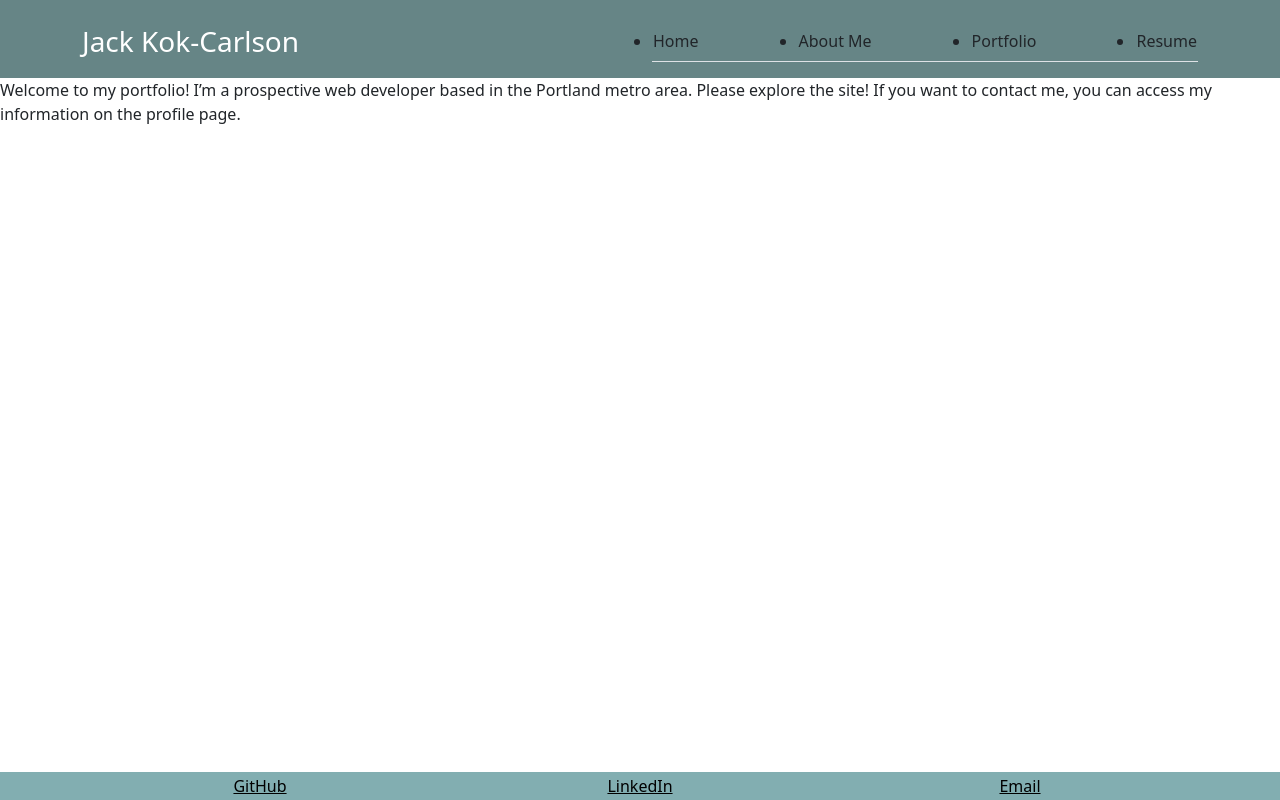
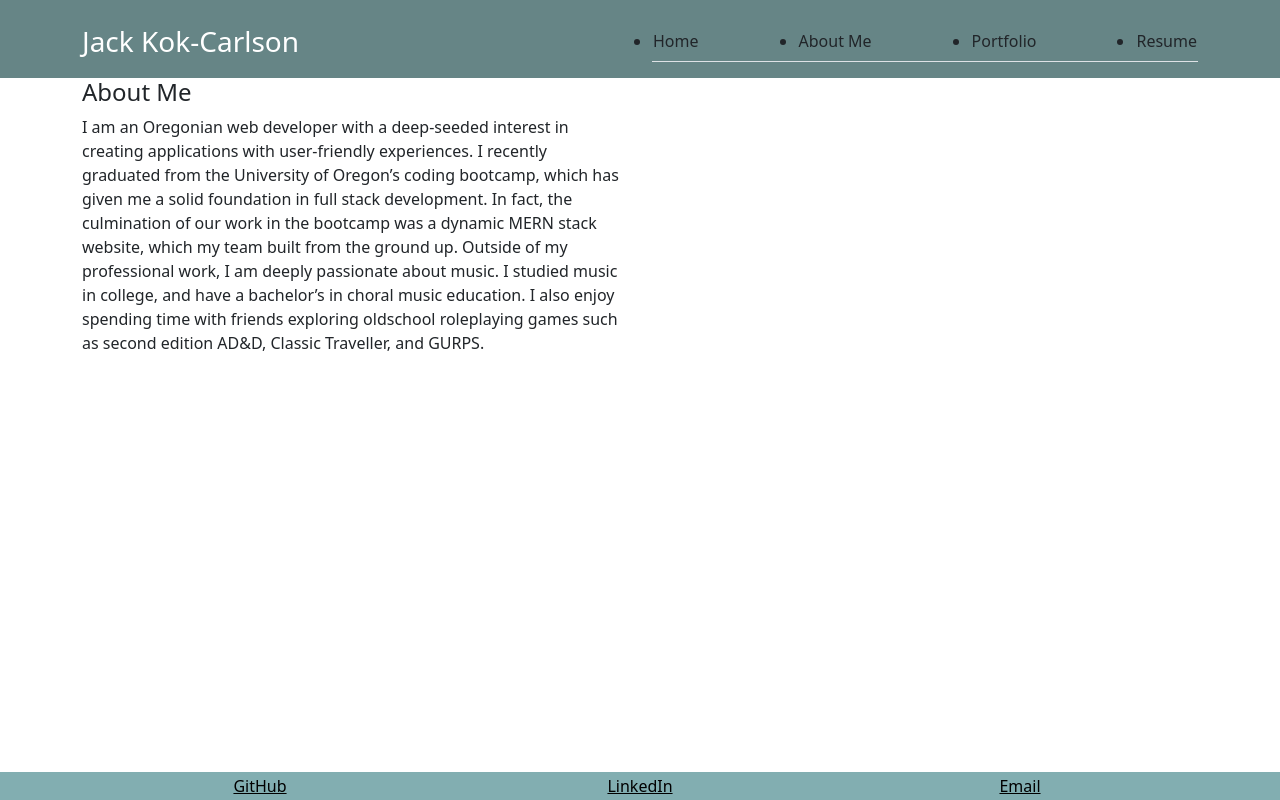
Before and after one commit to BaldurTheBuilder/third-portfolio, a React (Create React App) app in the folder client/: page / in a window 1280 px wide. Built offline with nearby package versions, Linux system fonts and the light colour scheme.

Commit message:
alternate nesting functional, cleanup needed

```diff
--- a/client/src/App.js
+++ b/client/src/App.js
@@ -37,18 +37,24 @@
 function App() {
   return (
     <ApolloProvider client={client}>
-      <Router>
-        <Header />
-        <Routes>
-          <Route path="/" element={<Home/>}/>
-          <Route path="/portfolio" element= {<Portfolio/>}/>
-          <Route path="/resume" element={<Resume />}/>
-          <Route path="/aboutMe" element={<AboutMe/>}/>
-        </Routes>
-        <Footer />
-      </Router>
+      <PageContainer/>
     </ApolloProvider>
   );
 }
 
 export default App;
+
+// return (
+//   <ApolloProvider client={client}>
+//     <Router>
+//       <Header />
+//       <Routes>
+//         <Route path="/" element={<Home/>}/>
+//         <Route path="/portfolio" element= {<Portfolio/>}/>
+//         <Route path="/resume" element={<Resume />}/>
+//         <Route path="/aboutMe" element={<AboutMe/>}/>
+//       </Routes>
+//       <Footer />
+//     </Router>
+//   </ApolloProvider>
+// );
--- /dev/null
+++ b/client/src/components/Header/alternateHeader.js
@@ -0,0 +1,23 @@
+import React from 'react';
+import AlternateNavigation from "../Navigation/alternateNavigation";
+
+const AlternateHeader = ({currentPage, handlePageChange}) => {
+    return (
+    <header className="header">
+        <div className="container">
+            <div className="row">
+                <div className="col-lg-6 col-sm-12 ">
+                    {/*WHEN I view the header I see the developer's name and navigation with titles corresponding to different sections of the portfolio */}
+                    <h3>Jack Kok-Carlson</h3>
+                </div>
+
+                <div className="col-lg-6 col-sm-12">
+                <AlternateNavigation currentPage={currentPage} handlePageChange={handlePageChange}/>
+                </div>
+            </div>
+        </div>
+    </header>
+    );
+  };
+
+  export default AlternateHeader;
--- /dev/null
+++ b/client/src/components/Navigation/alternateNavigation.js
@@ -0,0 +1,30 @@
+//     A single Navigation component within the header that will be used to conditionally render the different sections of your portfolio
+// WHEN I view the navigation titles I see the titles About Me, Portfolio, Contact, and Resume, and the title corresponding to the current section is highlighted
+// WHEN I click on a navigation title I see the corresponding section below the navigation without the page reloading and that title is highlighted
+// WHEN I view the navigation titles I see the titles About Me, Portfolio, Contact, and Resume, and the title corresponding to the current section is highlighted
+import React from 'react';
+
+const AlternateNavigation = ({currentPage, handlePageChange}) => {
+    const links = [
+        { href: "#", label: "Home"},
+        { href: "#aboutMe", label: "About Me" },
+        { href: "#portfolio", label: "Portfolio" },
+        { href: "#resume", label: "Resume" },
+      ];
+    return (
+        <ul className="navbar nav-tabs">
+            {links.map((link) => (
+          <li className="nav-item">
+            <a
+              href={link.href}
+              onClick={() => handlePageChange(link.label)}
+              className={currentPage === link.label ? 'nav-link active' : 'nav-link'}
+            >
+              {link.label}
+            </a>
+          </li>))}
+        </ul>
+      );
+  };
+
+  export default AlternateNavigation;
--- a/client/src/components/Navigation/index.js
+++ b/client/src/components/Navigation/index.js
@@ -27,5 +27,5 @@
 
 
   //compare this to your last portfolio's navbar. I don't like that this is loading links to the page.
-  //
+  //stop using hrefs?
   export default Navigation;
--- a/client/src/components/PageContainer.js
+++ b/client/src/components/PageContainer.js
@@ -1,7 +1,7 @@
 import React, {useState} from 'react';
 
 // import header and footer
-import Header from "./Header";
+import AlternateHeader from "./Header/alternateHeader";
 import Footer from "./Footer";
 
 // import pages
@@ -35,7 +35,7 @@
      /* WHEN I load the portfolio I see a page with a header, section for content, and a footer
         WHEN I click on a navigation title I see the corresponding section below the navigation without the page reloading and that title is highlighted*/
     }
-    <Header currentPage={currentPage} handlePageChange={handlePageChange}/>
+    <AlternateHeader currentPage={currentPage} handlePageChange={handlePageChange}/>
     {renderPage()}
     <Footer/>
   </div>
```
